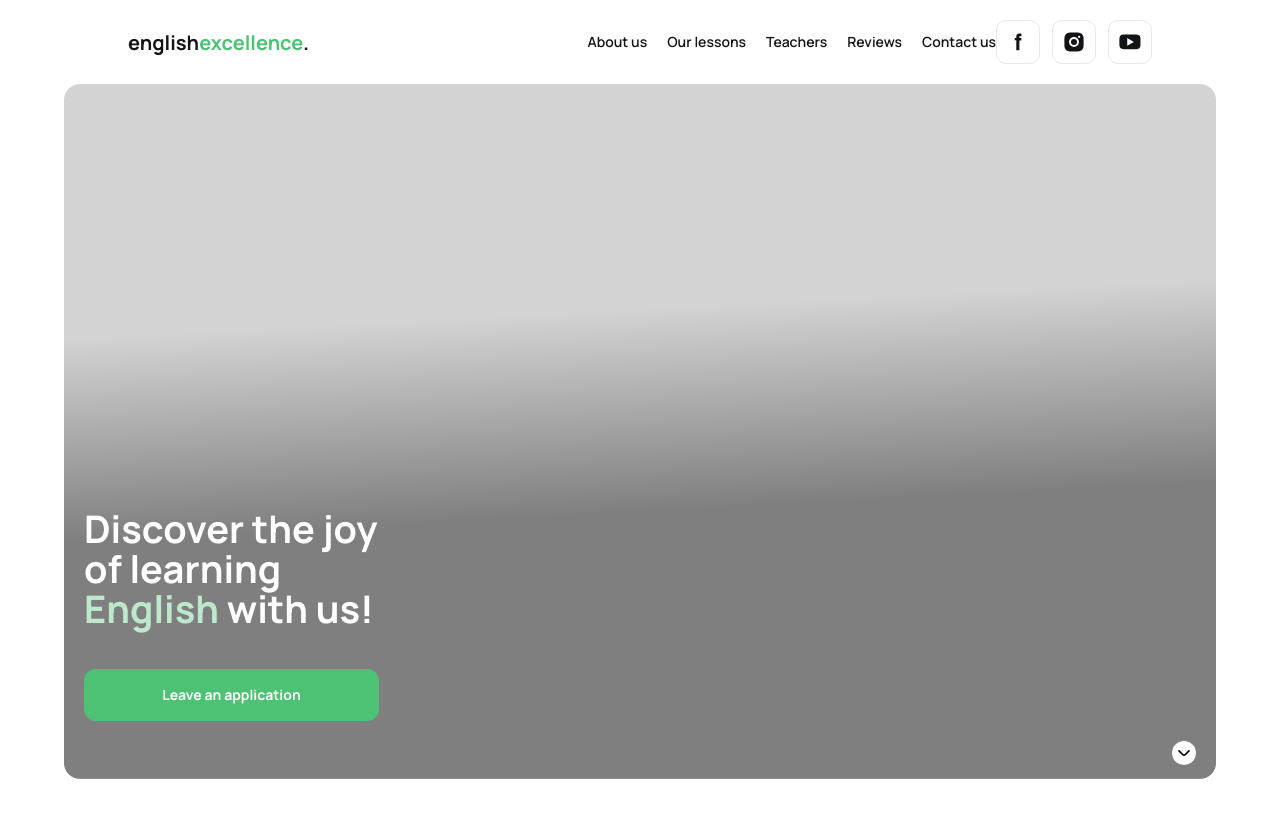
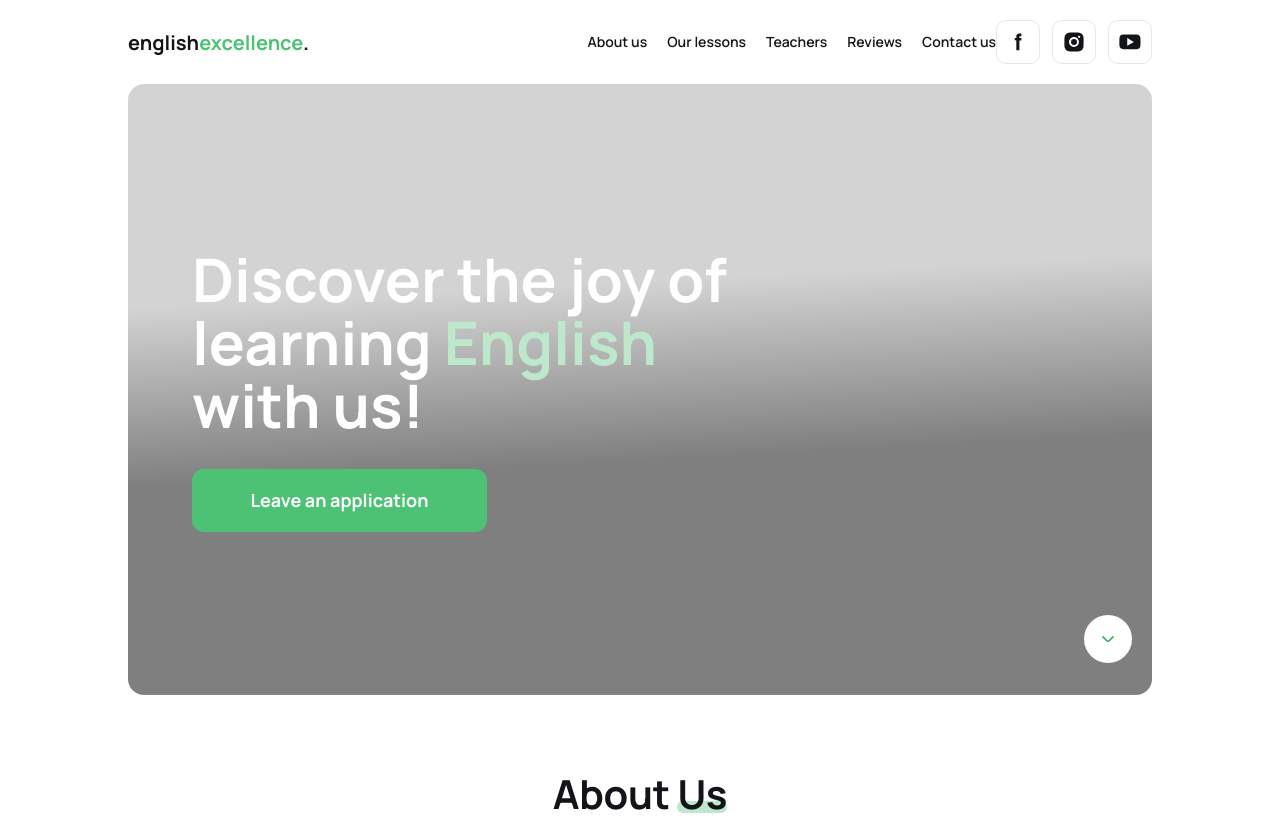
Before and after one commit to VOSolyanik/project-abovytan, a website built with Vite: page src/index.html in a window 1280 px wide. Shown: the top 821 px of the page. Built offline with nearby package versions, Linux system fonts and the light colour scheme; files whose address does not match are found by name.

Commit message:
finished hero section

```diff
--- a/src/css/sections/hero.css
+++ b/src/css/sections/hero.css
@@ -1,7 +1,7 @@
 .hero {
 }
 
-.hero-container {
+.hero-wrapper {
   padding: 425px 20px 14px;
   background-color: #d3d3d3;
   border-radius: 16px;
@@ -13,16 +13,84 @@
       rgba(0, 0, 0, 0.4) 39.23%,
       rgba(0, 0, 0, 0) 66.28%
     ),
-    url('../img/hero/bg_mob.jpg');
+    image-set(
+      url('../images/hero/bg_mob.webp') type('image/webp'),
+      url('../images/hero/bg_mob.jpg') type('image/jpg')
+    );
 }
+
 @media (min-resolution: 192dpi) {
-  .hero-container {
+  .hero-wrapper {
     background-image: linear-gradient(
         357deg,
         rgba(0, 0, 0, 0.4) 39.23%,
         rgba(0, 0, 0, 0) 66.28%
       ),
-      url('../img/hero/bg_mob@2x.jpg');
+      image-set(
+        url('../images/hero/bg_mob@2x.webp') type('image/webp'),
+        url('../images/hero/bg_mob@2x.jpg') type('image/jpg')
+      );
+  }
+}
+@media only screen and (min-width: 768px) {
+  .hero-wrapper {
+    padding-top: 260px;
+    padding-left: 32px;
+    padding-bottom: 32px;
+    background-image: linear-gradient(
+        357deg,
+        rgba(0, 0, 0, 0.4) 39.23%,
+        rgba(0, 0, 0, 0) 66.28%
+      ),
+      image-set(
+        url('../images/hero/bg_tab.webp') type('image/webp'),
+        url('../images/hero/bg_tab.jpg') type('image/jpg')
+      );
+  }
+}
+
+@media only screen and (min-width: 768px) and (min-resolution: 192dpi) {
+  .hero-wrapper {
+    background-image: linear-gradient(
+        357deg,
+        rgba(0, 0, 0, 0.4) 39.23%,
+        rgba(0, 0, 0, 0) 66.28%
+      ),
+      image-set(
+        url('../images/hero/bg_tab@2x.webp') type('image/webp'),
+        url('../images/hero/bg_tab@2x.jpg') type('image/jpg')
+      );
+  }
+}
+
+@media only screen and (min-width: 1280px) {
+  .hero-wrapper {
+    padding-top: 164px;
+    padding-left: 64px;
+    padding-bottom: 32px;
+    background-image: linear-gradient(
+        357deg,
+        rgba(0, 0, 0, 0.4) 39.23%,
+        rgba(0, 0, 0, 0) 66.28%
+      ),
+      image-set(
+        url('../images/hero/bg_desk.webp') type('image/webp'),
+        url('../images/hero/bg_desk.jpg') type('image/jpg')
+      );
+  }
+}
+
+@media only screen and (min-width: 1280px) and (min-resolution: 192dpi) {
+  .hero-wrapper {
+    background-image: linear-gradient(
+        357deg,
+        rgba(0, 0, 0, 0.4) 39.23%,
+        rgba(0, 0, 0, 0) 66.28%
+      ),
+      image-set(
+        url('../images/hero/bg_desk@2x.webp') type('image/webp'),
+        url('../images/hero/bg_desk@2x.jpg') type('image/jpg')
+      );
   }
 }
 .hero-title {
@@ -37,13 +105,26 @@
     color: var(--secondary-green-color, #bee8cc);
   }
 }
-
+@media screen and (min-width: 768px) {
+  .hero-title {
+    font-size: 60px;
+    max-width: 488px;
+    margin-bottom: 32px;
+  }
+}
+@media screen and (min-width: 1280px) {
+  .hero-title {
+    font-size: 60px;
+    max-width: 564px;
+    margin-bottom: 32px;
+  }
+}
 .hero-link {
   display: flex;
   justify-content: center;
   align-items: center;
   max-width: 295px;
-  padding: 14px 78px;
+  padding: 14px;
   border-radius: 12px;
   background: var(--green-color);
   color: var(--white-color);
@@ -58,23 +139,44 @@
   /* Need add new color to :root */
   background: var(--green-hover-color, #38ae5f);
 }
+@media screen and (min-width: 768px) {
+  .hero-link {
+    padding: 16px;
+    font-size: 18px;
+  }
+}
 
 .hero-scroll-down {
   margin-left: auto;
   margin-top: 20px;
-  background-color: white;
-  border-radius: 50%;
-  width: 24px;
-  height: 24px;
+  width: 38px;
+  height: 38px;
   display: flex;
   justify-content: center;
   align-items: center;
+  text-decoration: none;
+  color: #38ae5f;
+  background-color: white;
+  border-radius: 50%;
   cursor: pointer;
-  text-decoration: none;
 }
 .hero-scroll-down:hover,
 .hero-scroll-down:focus {
-  background: var(--green-hover-color, #38ae5f);
+  background-color: var(--green-hover-color, #38ae5f);
+  color: #fff;
+}
+@media screen and (min-width: 768px) {
+  .hero-scroll-down {
+    margin-top: 215px;
+    width: 48px;
+    height: 48px;
+  }
+}
+@media screen and (min-width: 1280px) {
+  .hero-scroll-down {
+    margin-top: 83px;
+  }
 }
 .hero-icon {
+  fill: currentColor;
 }
--- a/src/partials/hero.html
+++ b/src/partials/hero.html
@@ -1,13 +1,15 @@
 <section class="hero">
-  <div class="container hero-container">
+  <div class="container">
+    <div class="hero-wrapper">
       <h1 class="hero-title">
         Discover the joy of learning <span>English</span> with us!
       </h1>
       <a class="hero-link" href="#">Leave an application</a>
-    <a class="hero-scroll-down" href="#" aria-label="Scroll down">
+      <a class="hero-scroll-down" href="#footer" aria-label="Scroll down">
         <svg class="hero-icon" width="20" height="20">
-        <use href="./img/sprite.svg#arrow-down"></use>
+          <use href="./images/sprite.svg#arrow-down"></use>
         </svg>
       </a>
     </div>
+  </div>
 </section>
```
Also changed, not shown: src/images/hero/bg_desk.jpg (added), src/images/hero/bg_desk.webp (added), src/images/hero/bg_desk@2x.webp (added), src/images/hero/bg_mob.jpg (renamed from src/img/hero/bg_mob.jpg), src/images/hero/bg_mob.webp (added), src/images/hero/bg_mob@2x.jpg (renamed from src/img/hero/bg_mob@2x.jpg), src/images/hero/bg_mob@2x.webp (added), src/images/hero/bg_tab.jpg (renamed from src/img/hero/bg_tab.jpg), src/images/hero/bg_tab.webp (added), src/images/hero/bg_tab@2x.jpg (renamed from src/img/hero/bg_tab@2x.jpg), src/images/hero/bg_tab@2x.webp (added), 1 other file. Lines whose indentation alone changed are shown as unchanged.
